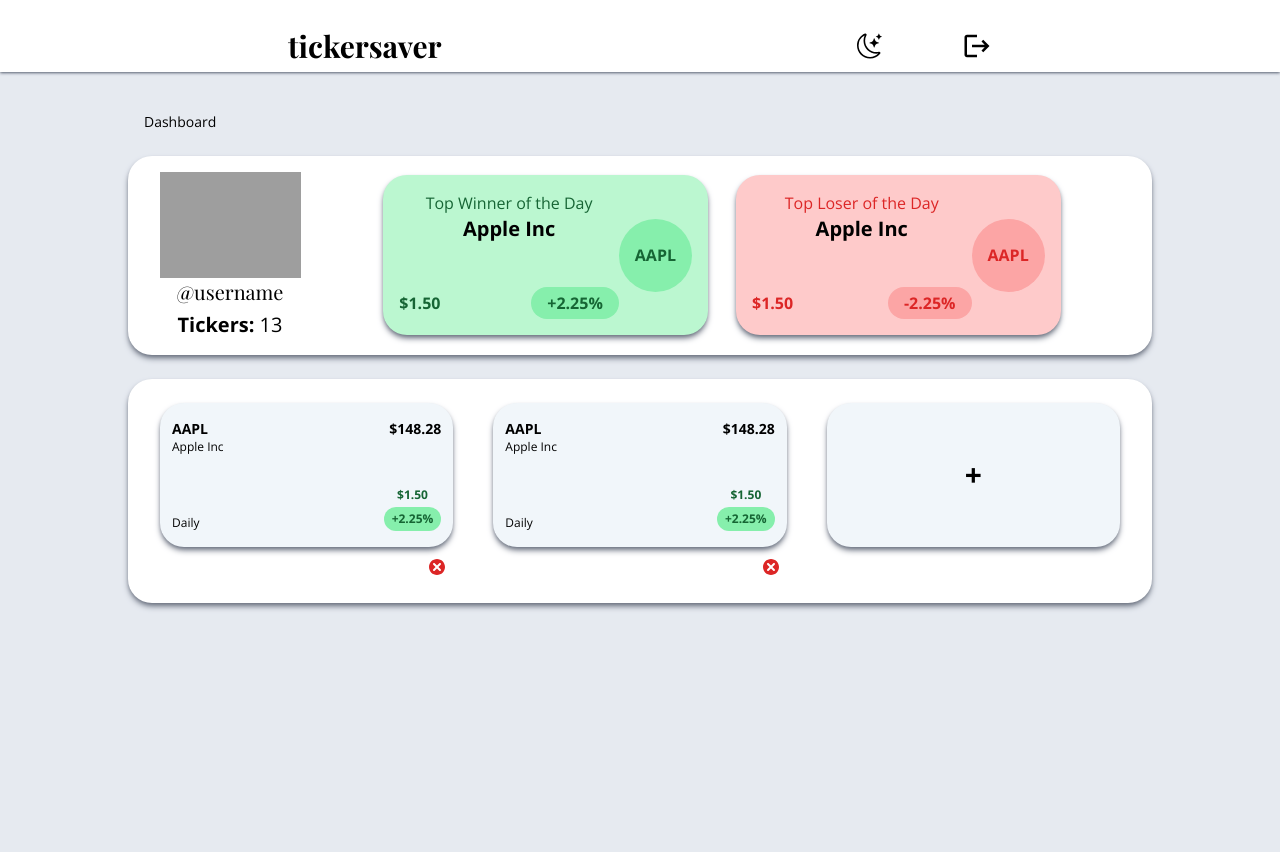
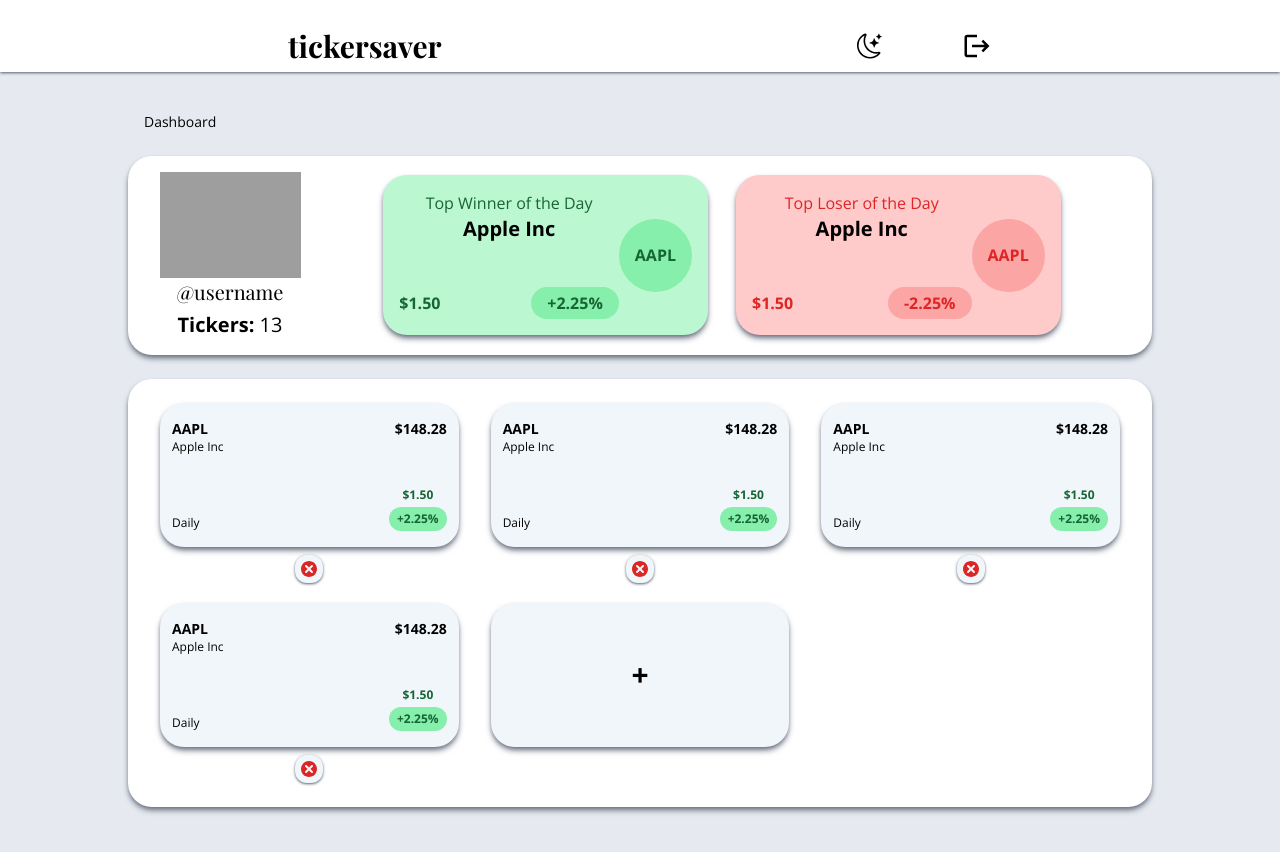
Before and after one commit to PeterSYoo/stocksaver-nextjs-tailwind, a Next.js app: page /dashboard in a window 1280 px wide. Shown: the top 852 px of the page. Before the commit the page ends 800 px from the top, so only its background shows below. Built offline with nearby package versions, Linux system fonts and the light colour scheme; no server answers; sample sign-in values are in the browser's storage; grey boxes are pictures that could not be loaded; a web font is replaced by a local one.

Commit message:
feat: Adds dark mode classes to dashboard page and components.

```diff
--- a/components/dashboard/AddTickerCard.components.tsx
+++ b/components/dashboard/AddTickerCard.components.tsx
@@ -1,7 +1,7 @@
 export const AddTickerCard = () => {
   return (
     <>
-      <div className="bg-[#F1F6FA] flex flex-col justify-center items-center h-36 rounded-3xl shadow-md shadow-gray-500">
+      <div className="bg-[#F1F6FA] flex flex-col justify-center items-center h-36 rounded-3xl shadow-md shadow-gray-500 dark:shadow-none dark:bg-black">
         <h1 className="text-3xl font-bold">+</h1>
       </div>
     </>
--- a/components/dashboard/LosersCard.components.tsx
+++ b/components/dashboard/LosersCard.components.tsx
@@ -1,13 +1,13 @@
 export const LosersCard = () => {
   return (
     <>
-      <div className="bg-red-200 grid grid-cols-12 h-40 rounded-3xl px-4 py-4 shadow-md shadow-gray-500">
+      <div className="bg-red-200 grid grid-cols-12 h-40 rounded-3xl px-4 py-4 shadow-md shadow-gray-500 dark:shadow-none">
         {/* Column 1 */}
         <div className="col-start-1 col-span-9 ">
           <div className="flex flex-col items-center justify-between h-full">
             <div className="text-center">
               <span className="mt-4 text-red-600">Top Loser of the Day</span>
-              <h1 className="text-xl font-bold">Apple Inc</h1>
+              <h1 className="text-xl font-bold dark:text-black">Apple Inc</h1>
             </div>
             <div className="flex justify-between w-full items-center">
               <span className="font-bold text-red-600">$1.50</span>
--- a/components/dashboard/Profile.components.tsx
+++ b/components/dashboard/Profile.components.tsx
@@ -10,7 +10,7 @@
 export const Profile = () => {
   return (
     <>
-      <div className="bg-white shadow-md shadow-gray-500 rounded-3xl px-5 py-4 grid grid-cols-2 md:grid-cols-12">
+      <div className="bg-white shadow-md shadow-gray-500 rounded-3xl px-5 py-4 grid grid-cols-2 md:grid-cols-12 dark:shadow-none dark:bg-dark">
         <div className="flex flex-col items-center justify-center md:col-start-1 md:col-span-2">
           <Image
             src="https://i.imgur.com/1WUaIla.png"
--- a/components/dashboard/TickerCard.components.tsx
+++ b/components/dashboard/TickerCard.components.tsx
@@ -4,7 +4,7 @@
   return (
     <>
       <div className="flex flex-col gap-2">
-        <div className="bg-[#F1F6FA] flex flex-col justify-between rounded-3xl shadow-md shadow-gray-500 px-3 py-4 h-36">
+        <div className="bg-[#F1F6FA] flex flex-col justify-between rounded-3xl shadow-md shadow-gray-500 px-3 py-4 h-36 dark:shadow-none dark:bg-black">
           <div className="flex justify-between">
             <div className="flex flex-col">
               <span className="font-bold text-sm">AAPL</span>
@@ -22,8 +22,8 @@
             </div>
           </div>
         </div>
-        <div className="flex justify-end mr-1">
-          <button className="text-2xl text-red-600 hover:text-black">
+        <div className="flex justify-center">
+          <button className="text-2xl text-red-600 hover:text-black dark:hover:text-white dark:bg-black dark:aspect-square p-[2px] rounded-xl bg-[#F1F6FA] shadow shadow-gray-500 dark:shadow-none">
             <TiDelete />
           </button>
         </div>
--- a/components/dashboard/TickerCards.components.tsx
+++ b/components/dashboard/TickerCards.components.tsx
@@ -4,10 +4,14 @@
 export const TickerCards = () => {
   return (
     <>
-      <div className="bg-white shadow-md shadow-gray-500 rounded-3xl px-5 py-6 grid grid-cols-2 md:grid-cols-3 gap-5 md:gap-10 md:px-8">
+      <div className="bg-white shadow-md shadow-gray-500 rounded-3xl px-5 py-6 grid grid-cols-2 md:grid-cols-3 gap-5 md:gap-x-8 md:px-8 dark:shadow-none dark:bg-dark md:items-start">
         <TickerCard />
         <TickerCard />
-        <AddTickerCard />
+        <TickerCard />
+        <TickerCard />
+        <button>
+          <AddTickerCard />
+        </button>
       </div>
     </>
   );
--- a/components/dashboard/WinnersCard.components.tsx
+++ b/components/dashboard/WinnersCard.components.tsx
@@ -1,13 +1,13 @@
 export const WinnersCard = () => {
   return (
     <>
-      <div className="bg-green-200 grid grid-cols-12 h-40 rounded-3xl px-4 py-4 shadow-md shadow-gray-500">
+      <div className="bg-green-200 grid grid-cols-12 h-40 rounded-3xl px-4 py-4 shadow-md shadow-gray-500 dark:shadow-none">
         {/* Column 1 */}
         <div className="col-start-1 col-span-9 ">
           <div className="flex flex-col items-center justify-between h-full">
             <div className="text-center">
               <span className="mt-4 text-green-800">Top Winner of the Day</span>
-              <h1 className="text-xl font-bold">Apple Inc</h1>
+              <h1 className="text-xl font-bold dark:text-black">Apple Inc</h1>
             </div>
             <div className="flex justify-between w-full items-center">
               <span className="font-bold text-green-800">$1.50</span>
--- a/components/dashboard/WinnersLosers.components.tsx
+++ b/components/dashboard/WinnersLosers.components.tsx
@@ -4,7 +4,7 @@
 export const WinnersLosers = () => {
   return (
     <>
-      <div className="bg-white shadow-md shadow-gray-500 rounded-3xl px-4 py-4 flex flex-col gap-5">
+      <div className="bg-white shadow-md shadow-gray-500 rounded-3xl px-4 py-4 flex flex-col gap-5 dark:shadow-none dark:bg-dark">
         <WinnersCard />
         <LosersCard />
       </div>
--- a/tailwind.config.js
+++ b/tailwind.config.js
@@ -18,6 +18,7 @@
       },
       colors: {
         light: '#E6EAF0',
+        dark: '#0F121A',
       },
     },
     screens: {
```
